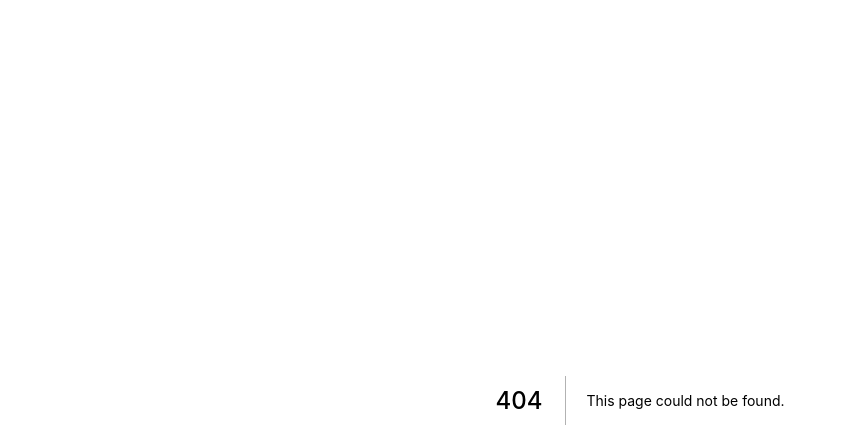
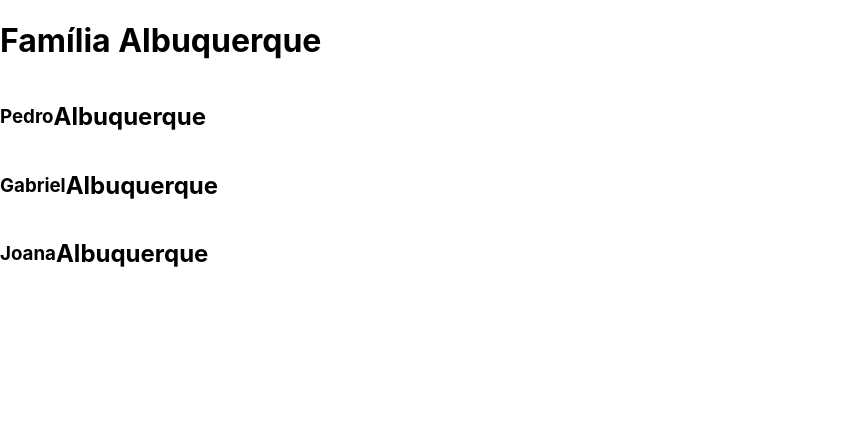
Before and after one commit to AnaMaisaUnifei/Cap_ReactNextjs_byron_cod3r, a Next.js app in the folder exercicios/: page /comunicacao/direta in a window 1280 px wide. Before the commit this address had no page. Shown: the top 448 px of the page, without its empty margins (0-847 px from the left). Built offline with nearby package versions, Linux system fonts and the light colour scheme.

Commit message:
Comunicação Direta

```diff
--- /dev/null
+++ b/exercicios/components/Direta/Filho.jsx
@@ -0,0 +1,8 @@
+export default function Filho(props) {
+  return (
+    <div style={{display: "flex", alignItems: "center"}}>
+      <h3>{props.nome}</h3>
+      <h2>{props.familia}</h2>
+    </div>
+  )
+}
--- /dev/null
+++ b/exercicios/components/Direta/Pai.jsx
@@ -0,0 +1,12 @@
+import Filho from "./Filho";
+
+export default function Pai(props) {
+  return (
+    <div>
+      <h1>Família {props.familia}</h1>
+      <Filho nome="Pedro" familia={props.familia}/>
+      <Filho nome="Gabriel" familia={props.familia}/>
+      <Filho {...props} nome="Joana" />
+    </div>
+  )
+}
--- /dev/null
+++ b/exercicios/pages/comunicacao/direta.jsx
@@ -0,0 +1,9 @@
+import Pai from "../../components/Direta/Pai";
+
+export default function direta() {
+  return (
+    <div>
+      <Pai familia="Albuquerque" nome="Burguês"/>
+    </div>
+  )
+}
```
